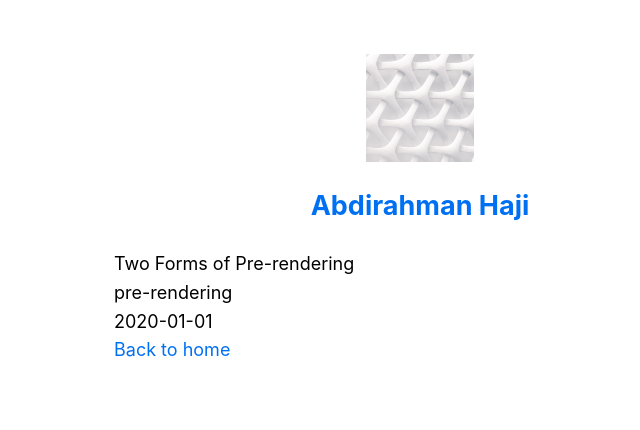
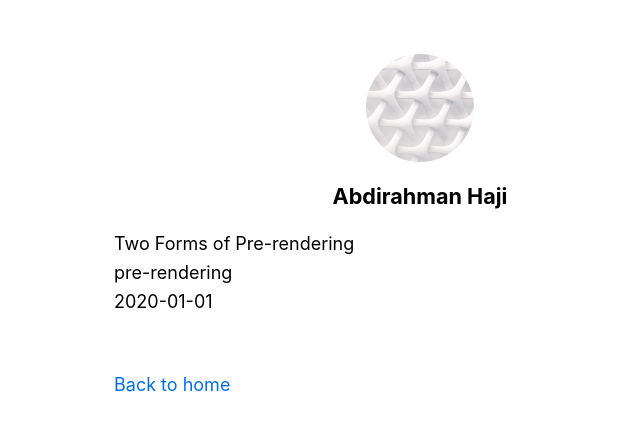
Before and after one commit to abdihashii/my-first-NEXT-project, a Next.js app in the folder nextjs-blog/: page /posts/pre-rendering in a window 1280 px wide. Shown: the top 430 px of the page, without its empty margins (220-860 px from the left). Built offline with nearby package versions, Linux system fonts and the light colour scheme.

Commit message:
fix rehydration errors

```diff
--- a/nextjs-blog/components/layout.js
+++ b/nextjs-blog/components/layout.js
@@ -19,27 +19,25 @@ const Layout = ({ children, home }) => {
         <meta
           property="og:image"
           content={`https://og-image.vercel.app/${encodeURI(
-            siteTitle,
+            siteTitle
           )}.png?theme=light&md=0&fontSize=75px&images=https%3A%2F%2Fassets.vercel.com%2Fimage%2Fupload%2Ffront%2Fassets%2Fdesign%2Fnextjs-black-logo.svg}`}
         />
         <meta name="og:title" content={siteTitle} />
         <meta name="twitter:card" content="summary_large_image" />
       </Head>
 
-      <header>
+      <header className={styles.header}>
         {home ? (
           <>
             <Image
               priority
               src="/images/profile.jpg"
-              className={(utilStyles.borderCircle, utilStyles.center)}
+              className={utilStyles.borderCircle}
               height={144}
               width={144}
-              alt=""
+              alt={name}
             />
-            <h1 className={(utilStyles.heading2Xl, utilStyles.textCenter)}>
-              {name}
-            </h1>
+            <h1 className={utilStyles.heading2Xl}>{name}</h1>
           </>
         ) : (
           <>
@@ -47,17 +45,17 @@ const Layout = ({ children, home }) => {
               <Image
                 priority
                 src="/images/profile.jpg"
-                className={(utilStyles.borderCircle, utilStyles.center)}
+                className={utilStyles.borderCircle}
                 height={108}
                 width={108}
-                alt=""
+                alt={name}
               />
-              <h2 className={(utilStyles.headingLg, utilStyles.textCenter)}>
-                <Link href="/" className={utilStyles.colorInherit}>
-                  {name}
-                </Link>
-              </h2>
             </Link>
+            <h2 className={utilStyles.headingLg}>
+              <Link href="/" className={utilStyles.colorInherit}>
+                {name}
+              </Link>
+            </h2>
           </>
         )}
       </header>
@@ -65,7 +63,7 @@ const Layout = ({ children, home }) => {
       <main>{children}</main>
 
       {!home && (
-        <div className={utilStyles.backToHome}>
+        <div className={styles.backToHome}>
           <Link href="/">Back to home</Link>
         </div>
       )}
```
